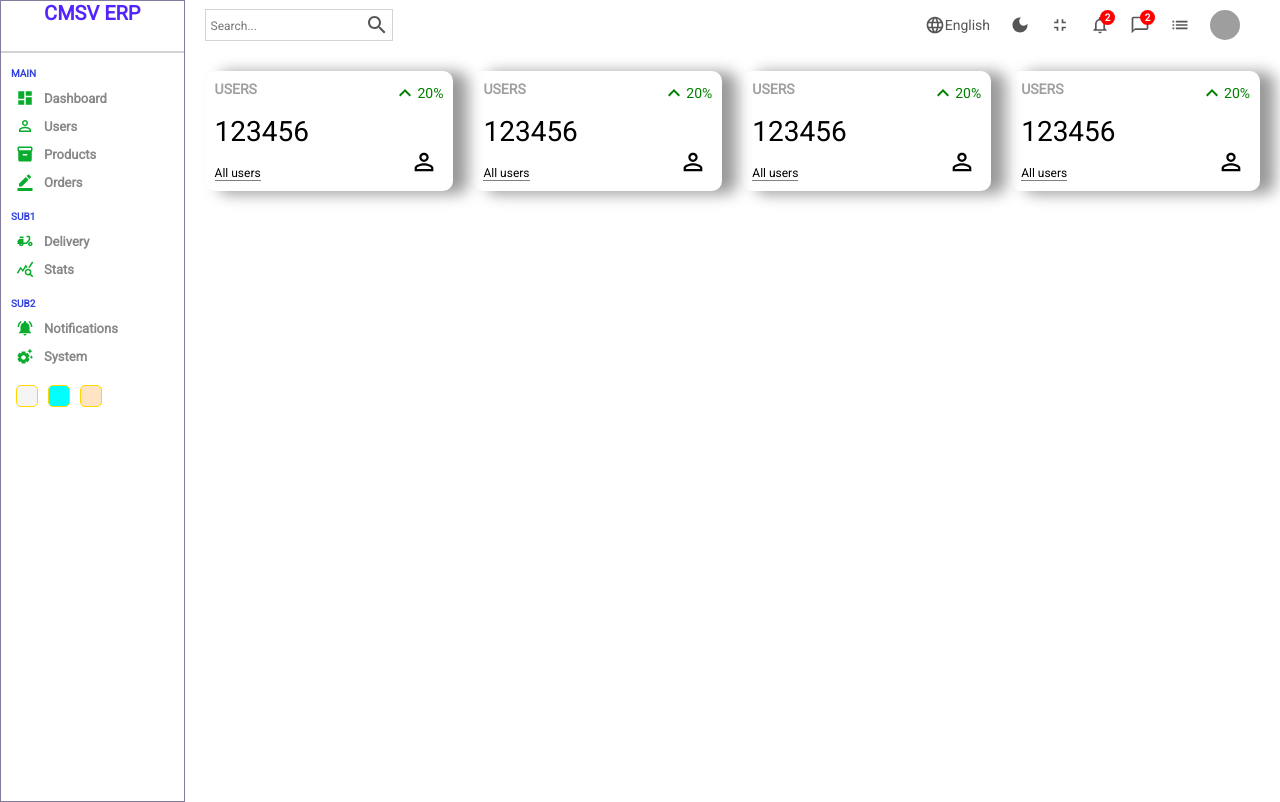
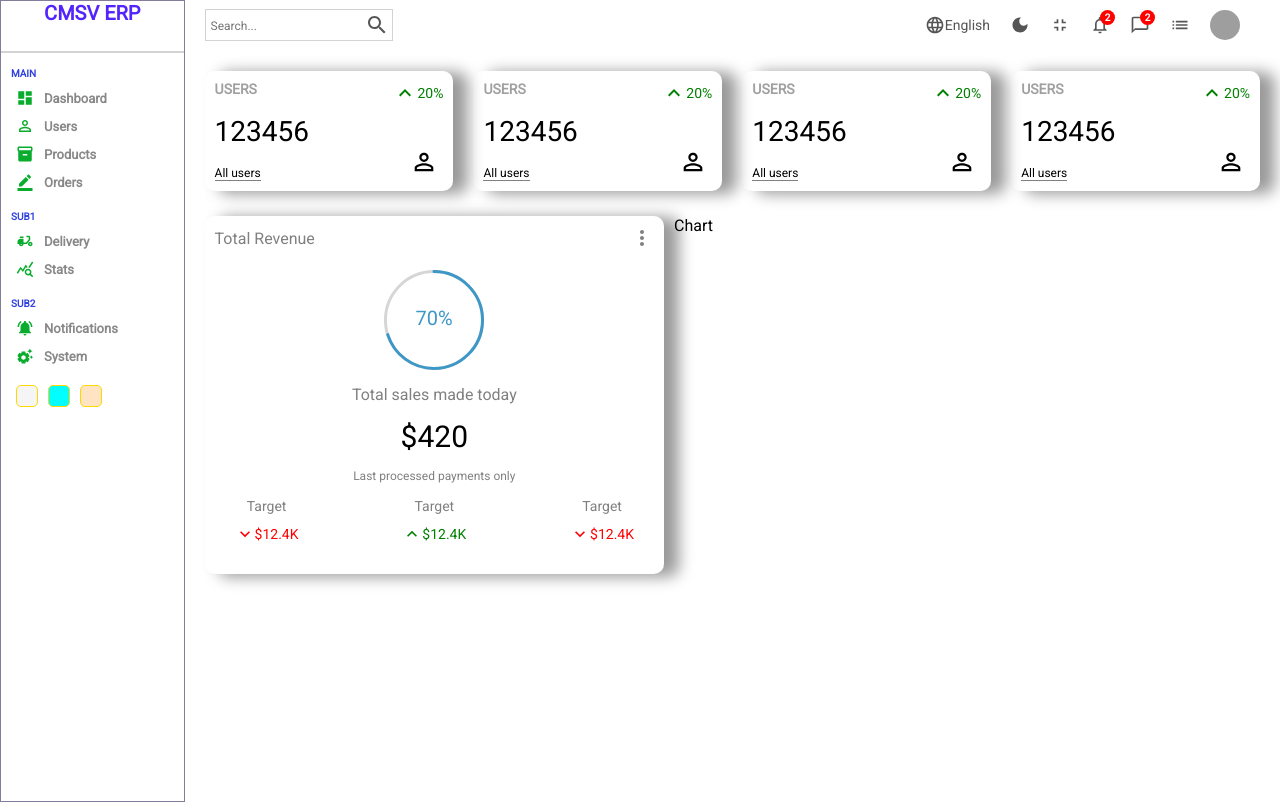
Before and after one commit to vip7009pro/cmsvwebapp, a React (Create React App) app: page / in a window 1280 px wide. Built offline with nearby package versions, Linux system fonts and the light colour scheme; grey boxes are pictures that could not be loaded.

Commit message:
Them featured card

```diff
--- a/package.json
+++ b/package.json
@@ -11,6 +11,7 @@
     "@testing-library/react": "^13.3.0",
     "@testing-library/user-event": "^13.5.0",
     "react": "^18.2.0",
+    "react-circular-progressbar": "^2.1.0",
     "react-dom": "^18.2.0",
     "react-router-dom": "^6.3.0",
     "react-scripts": "5.0.1",
--- /dev/null
+++ b/src/components/Chart/Chart.jsx
@@ -0,0 +1,7 @@
+import React from 'react'
+import "../Chart/Chart.scss"
+export default function Chart() {
+  return (
+    <div className='chart'>Chart</div>
+  )
+}
--- /dev/null
+++ b/src/components/Chart/Chart.scss
@@ -0,0 +1,3 @@
+.chart {
+    flex: 4;
+}
--- /dev/null
+++ b/src/components/Featured/Featured.jsx
@@ -0,0 +1,48 @@
+import React from "react";
+import "../Featured/Featured.scss";
+import MoreVertOutlinedIcon from "@mui/icons-material/MoreVertOutlined";
+import { CircularProgressbar } from "react-circular-progressbar";
+import "react-circular-progressbar/dist/styles.css";
+import KeyboardArrowDownOutlinedIcon from '@mui/icons-material/KeyboardArrowDownOutlined';
+import KeyboardArrowUpOutlinedIcon from '@mui/icons-material/KeyboardArrowUpOutlined';
+export default function Featured() {
+  return (
+    <div className='featured'>
+      <div className='top'>
+        <h1 className='title'>Total Revenue</h1>
+        <MoreVertOutlinedIcon className='icon' />
+      </div>
+      <div className='bottom'>
+        <div className='featuredChart'>
+          <CircularProgressbar value={70} text={"70%"} strokeWidth={3} />
+        </div>
+        <p className='title'>Total sales made today</p>
+        <p className='amount'>$420</p>
+        <p className='desc'>Last processed payments only</p>
+        <div className="summary">
+            <div className="item">
+                <div className="itemTitle">Target</div>
+                <div className="itemResult negative">
+                    <KeyboardArrowDownOutlinedIcon fontSize="small"/>
+                    <div className="resultAmount">$12.4K</div>
+                </div>
+            </div>
+            <div className="item">
+                <div className="itemTitle">Target</div>
+                <div className="itemResult positive">
+                    <KeyboardArrowUpOutlinedIcon fontSize="small"/>
+                    <div className="resultAmount">$12.4K</div>
+                </div>
+            </div>
+            <div className="item">
+                <div className="itemTitle">Target</div>
+                <div className="itemResult negative">
+                    <KeyboardArrowDownOutlinedIcon fontSize="small"/>
+                    <div className="resultAmount">$12.4K</div>
+                </div>
+            </div>
+        </div>
+      </div>
+    </div>
+  );
+}
--- /dev/null
+++ b/src/components/Featured/Featured.scss
@@ -0,0 +1,75 @@
+.featured {
+    flex:3;
+    -webkit-box-shadow: 14px 2px 15px 1px rgba(0,0,0,0.4);
+    box-shadow: 14px 2px 15px 1px rgba(0,0,0,0.4);
+    padding: 10px;
+    display: flex;
+    flex-direction: column;
+    height: fit-content;
+    border-radius: 10px;
+    .top {
+        display: flex;
+        align-items: center;
+        justify-content: space-between;
+        color: gray;
+        .icon {
+            justify-self: end;
+        }
+        .title {
+            font-size: 16px;
+            font-weight: 500;
+        }
+    }
+    .bottom {
+        display: flex;
+        flex-direction: column;
+        justify-content: center;
+        align-items: center;
+        padding: 20px;
+        gap: 15px;
+        .featuredChart {
+            width: 100px;
+            height: 100px;
+        }
+        .title {
+            font-weight: 500;
+            color:gray;
+        }
+        .amount {
+            font-size: 30px;
+        }
+        .desc {
+            font-weight: 300;
+            font-size: 12px;
+            color:gray;
+            text-align: center;
+        }
+        .summary {
+            width: 100%;
+            display: flex;
+            align-items: center;
+            justify-content: space-between;
+            .item {
+                text-align: center;
+                .itemTitle {
+                    font-size: 14px;
+                    color:gray;
+                }
+                .itemResult {
+                    display: flex;
+                    align-items: center;
+                    margin-top: 10px;
+                    font-size: 14px;
+                    &.positive {
+                        color: green;
+                    }
+                    &.negative {
+                        color: red;
+                    }
+                }
+
+            }
+        }
+
+    }
+}
--- a/src/pages/home/Home.jsx
+++ b/src/pages/home/Home.jsx
@@ -1,4 +1,6 @@
 import React from 'react'
+import Chart from '../../components/Chart/Chart'
+import Featured from '../../components/Featured/Featured'
 import Navbar from '../../components/Navbar/Navbar'
 import Sidebar from '../../components/Sidebar/Sidebar'
 import Widget from '../../components/Widget/Widget'
@@ -17,6 +19,10 @@
             <Widget type='earning'/>
             <Widget type='balance'/>
           </div>
+          <div className="charts">
+            <Featured/>
+            <Chart/>
+          </div>
         </div>
     </div>
   )
--- a/src/pages/home/home.scss
+++ b/src/pages/home/home.scss
@@ -7,5 +7,10 @@
         padding: 20px;
         gap: 20px;
       }
+      .charts {
+        padding: 5px 20px;
+        display: flex;
+        gap: 10px;
+      }
   }
 }
```
Also changed, not shown: 1 other file (tests, documents, lock files or other folders).
